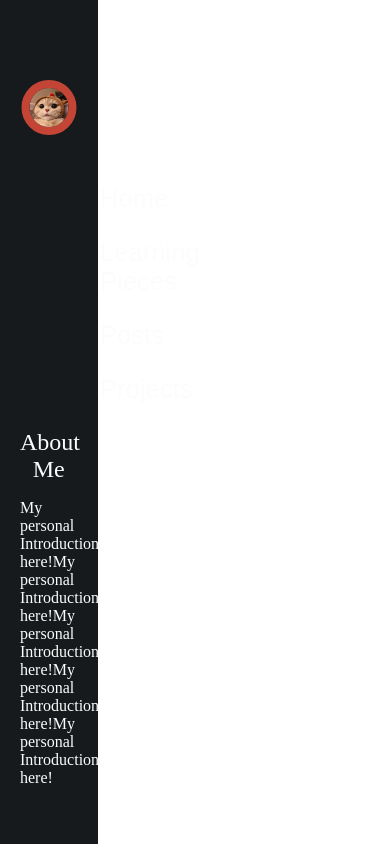
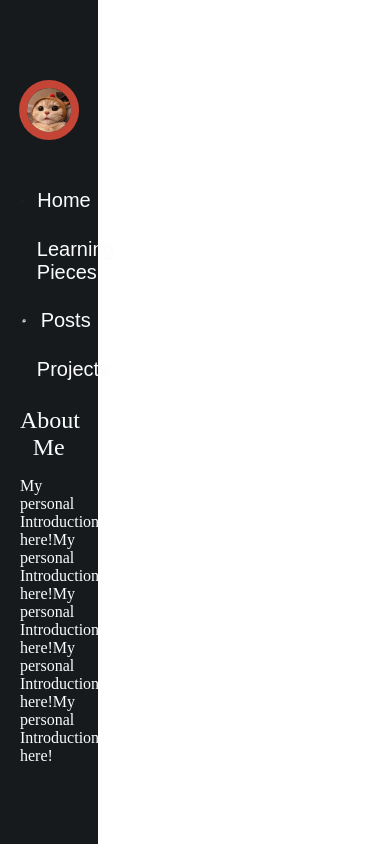
Before and after one commit to TonyLee-838/my-post-frontend, a React (Create React App) app: page / in a window 390 px wide. Built offline with nearby package versions, Linux system fonts and the light colour scheme; a web font is replaced by a local one.

Commit message:
Add media query for Navbar Component and CategoryPanel for screen width between 688px-1312px.

```diff
--- a/src/common/ListItem.jsx
+++ b/src/common/ListItem.jsx
@@ -23,7 +23,7 @@ const useStyle = createUseStyles({
   }),
   label: (styles) => ({
     fontSize: "1.2rem",
-    fontFamily: " 'Ubuntu', sans-serif",
+    fontFamily: " 'Ubuntu' , sans-serif",
     ...styles.label,
   }),
   icon: (styles) => styles.icon,
--- a/src/components/CategoryPanel.jsx
+++ b/src/components/CategoryPanel.jsx
@@ -28,17 +28,18 @@ function CategoryPanel({ categories, onSelect }) {
 const useStyles = createUseStyles({
   container: {
     display: "grid",
-    gridTemplateColumns: "1fr 1fr",
+    gridTemplateColumns: "1fr",
     justifyItems: "center",
   },
+
   category: {
     borderRadius: "15px",
     fontFamily: "Ubuntu,sans-serif",
-    fontSize: "1.35rem",
-    padding: "15px 10px 15px 10px",
+    fontSize: "1.3rem",
+    padding: "15px 8px 15px 8px",
     textAlign: "center",
     transition: "background-color 0.1s ease 0s",
-    width: "150px",
+    width: "135px",
 
     "&:hover": {
       backgroundColor: colors.blue,
@@ -50,11 +51,19 @@ const useStyles = createUseStyles({
   heading: {
     color: colors.white,
     fontFamily: " 'Patua One', sans-serif",
-    fontSize: "2rem",
+    fontSize: "1.5rem",
     textAlign: "center",
     margin: 0,
     marginBottom: "10px",
   },
+  "@media (min-width:1312px)": {
+    container: {
+      gridTemplateColumns: "1fr 1fr",
+    },
+    heading: {
+      fontSize: "1.8rem",
+    },
+  },
 });
 
 export default CategoryPanel;
--- a/src/components/NavPanel.jsx
+++ b/src/components/NavPanel.jsx
@@ -36,14 +36,15 @@ const useStyle = createUseStyles({
     "& > a": {
       color: colors.white,
       fontFamily: "sans-serif",
-      fontSize: "1.6rem",
+      fontSize: "1.25rem",
       textDecoration: "none",
     },
     display: "flex",
     alignItems: "center",
     padding: "15px 0px 10px 0px",
     cursor: "pointer",
-    marginLeft: "70px",
+    marginLeft: "7%",
+    marginRight: "7%",
     transition: "all 0.4s ease",
     "&:hover": {
       "& *": {
--- a/src/components/SideBar.jsx
+++ b/src/components/SideBar.jsx
@@ -29,7 +29,7 @@ const useStyle = createUseStyles({
     borderRadius: "50%",
     borderColor: colors.secondary,
     border: "8px solid",
-    width: "40%",
+    width: "45%",
   },
   container: {
     position: "fixed",
@@ -38,6 +38,12 @@ const useStyle = createUseStyles({
     "min-height": "100%",
     backgroundColor: colors.dark,
   },
+
+  "@media (min-width:1312px)": {
+    avatar: {
+      width: "155px",
+    },
+  },
 });
 
 export default SideBar;
```
